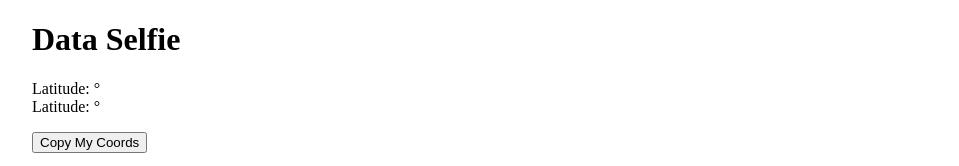
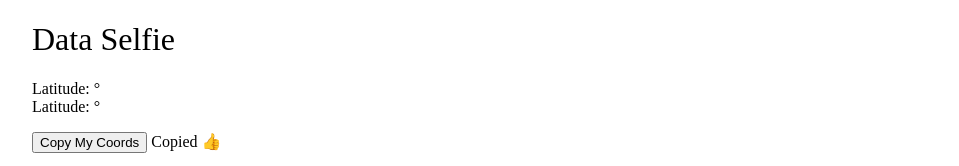
Before and after one commit to lostvikx/working-with-data-js, a website: page server-side-selfie/public/index.html in a window 1280 px wide. Both pictures are taken after a click on the button "Copy My Coords". Shown: the top 166 px of the page, without its empty margins (160-1119 px from the left). Drawn offline with nearby package versions, Linux system fonts and the light colour scheme.

Commit message:
added copy alert

```diff
--- a/server-side-selfie/public/index.html
+++ b/server-side-selfie/public/index.html
@@ -12,6 +12,9 @@
     crossorigin=""></script>
   <title>Data Selfie</title>
   <style>
+    h1 {
+      font-weight: 500;
+    }
     body {
       max-width: 70vw;
       margin: 1rem auto;
@@ -34,6 +37,7 @@
       Latitude: <span id="lng"></span>&deg;
     </p>
     <button type="button" id="copy-coords">Copy My Coords</button>
+    <span id="copy-alert"></span>
   </div>
 
   <div id="map"></div>
@@ -56,19 +60,24 @@
       window.navigator.clipboard.writeText(`${lat.textContent}° ${lng.textContent}°`)
         .then(() => console.log("Copied Coords!"))
         .catch(err => console.error(err));
+
+      const alertMessage = document.getElementById("copy-alert");
+
+      alertMessage.textContent = "Copied 👍"
+      setTimeout(() => alertMessage.textContent = "", 5000);
     });
 
     // Get users' geolocation
     navigator.geolocation.getCurrentPosition(
       position => {
-        console.log(position.coords);
+        // console.log(position.coords);
         const latitude = position.coords.latitude;
         const longitude = position.coords.longitude;
         lat.textContent = latitude;
         lng.textContent = longitude;
 
         marker.setLatLng([latitude, longitude]);
-        map.setView([latitude, longitude], 10);
+        map.setView([latitude, longitude], 15);
       },
       err => console.error(err),
       { enableHighAccuracy: false }
```
